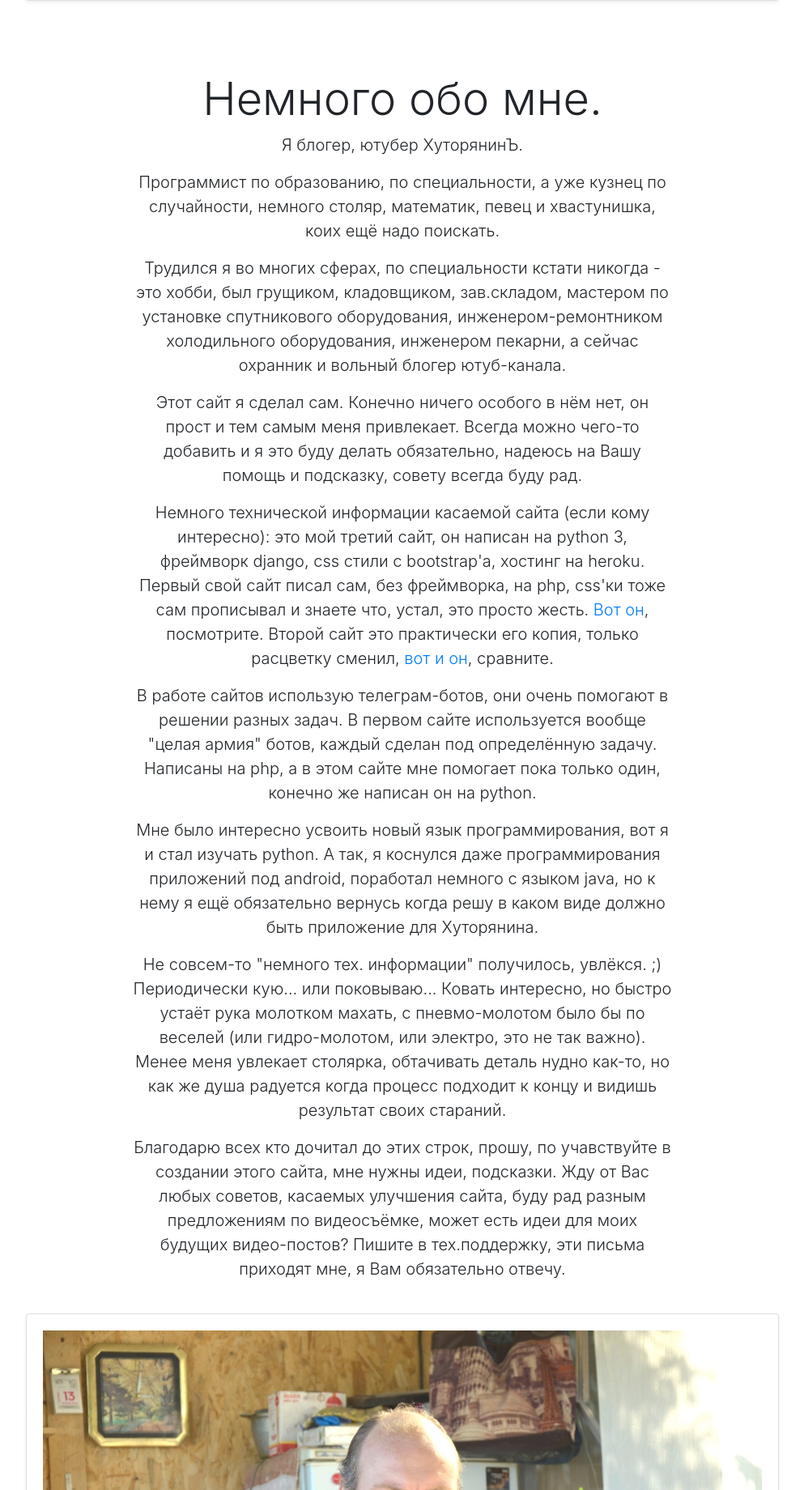
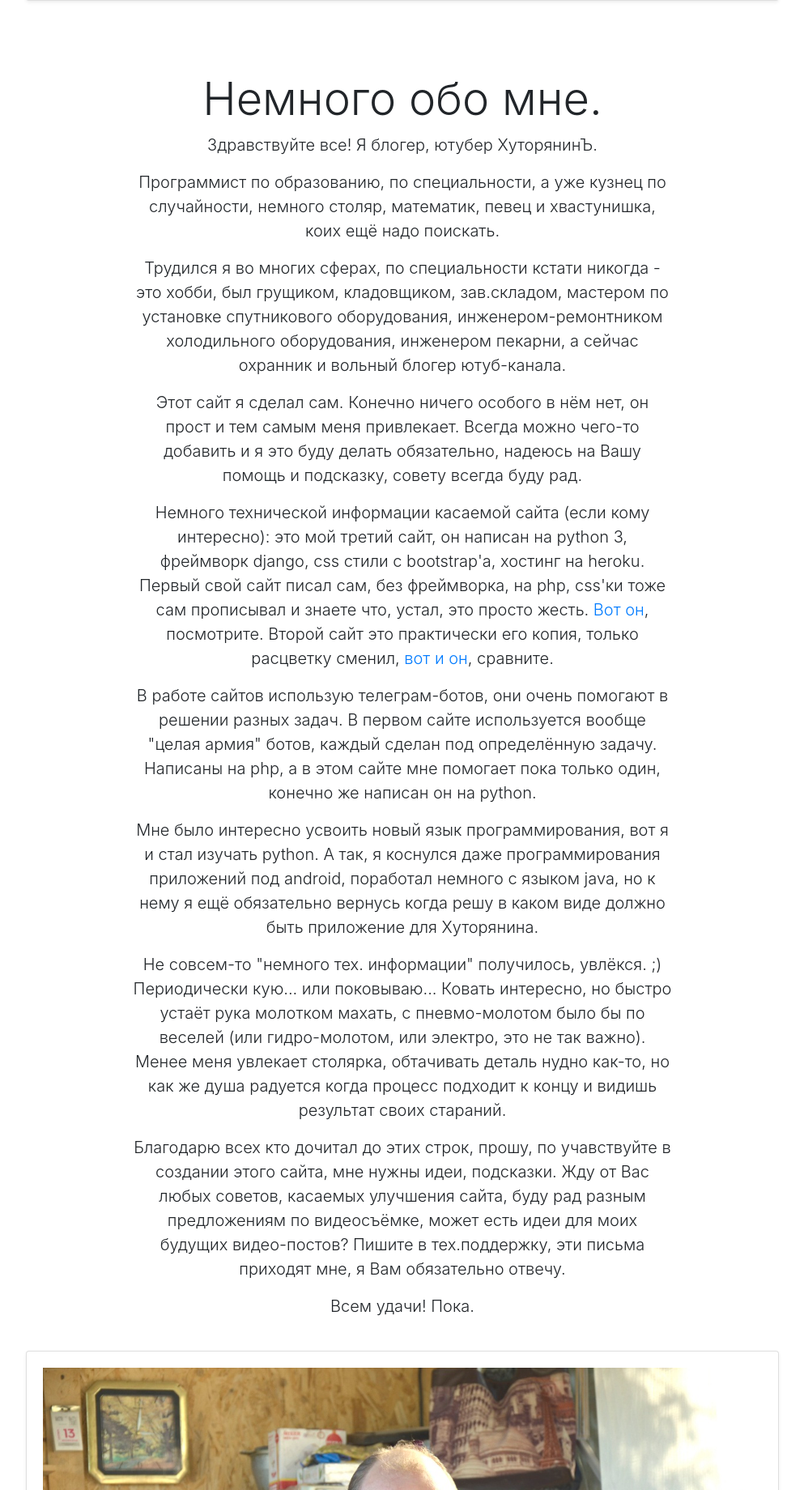
Before and after one commit to ogneyar/Hutoryanin, a Django app: page / in a window 1280 px wide. Shown: the part 967-2807 px from the top of the page at 81% size, without its empty margins (143-1136 px from the left). Run offline with Django 3.2, Linux system fonts and the light colour scheme; some libraries are stand-ins or nearby versions.

Commit message:
Add files via upload

```diff
--- a/web/templates/index.html
+++ b/web/templates/index.html
@@ -38,7 +38,7 @@
 
   <h1 class="display-4">Немного обо мне.</h1>
 
-  <p class="lead">Я блогер, ютубер ХуторянинЪ. </p>
+  <p class="lead">Здравствуйте все! Я блогер, ютубер ХуторянинЪ. </p>
   <p class="lead">Программист по образованию, по специальности, а уже кузнец по случайности, немного столяр, математик, певец и хвастунишка, коих ещё надо поискать. </p>
   <p class="lead">Трудился я во многих сферах, по специальности кстати никогда - это хобби, был грущиком, кладовщиком, зав.складом, мастером по установке спутникового оборудования, инженером-ремонтником холодильного оборудования, инженером пекарни, а сейчас охранник и вольный блогер ютуб-канала.</p>
   <p class="lead">Этот сайт я сделал сам. Конечно ничего особого в нём нет, он прост и тем самым меня привлекает. Всегда можно чего-то добавить и я это буду делать обязательно, надеюсь на Вашу помощь и подсказку, совету всегда буду рад.</p>
@@ -47,6 +47,7 @@
   <p class="lead">Мне было интересно усвоить новый язык программирования, вот я и стал изучать python. А так, я коснулся даже программирования приложений под android, поработал немного с языком java, но к нему я ещё обязательно вернусь когда решу в каком виде должно быть приложение для Хуторянина.</p>
   <p class="lead">Не совсем-то "немного тех. информации" получилось, увлёкся. ;) Периодически кую... или поковываю... Ковать интересно, но быстро устаёт рука молотком махать, с пневмо-молотом было бы по веселей (или гидро-молотом, или электро, это не так важно). Менее меня увлекает столярка, обтачивать деталь нудно как-то, но как же душа радуется когда процесс подходит к концу и видишь результат своих стараний.</p>
   <p class="lead">Благодарю всех кто дочитал до этих строк, прошу, по учавствуйте в создании этого сайта, мне нужны идеи, подсказки. Жду от Вас любых советов, касаемых улучшения сайта, буду рад разным предложениям по видеосъёмке, может есть идеи для моих будущих видео-постов? Пишите в тех.поддержку, эти письма приходят мне, я Вам обязательно отвечу.</p>
+  <p class="lead">Всем удачи! Пока.</p>
 
 </div>
 
```
